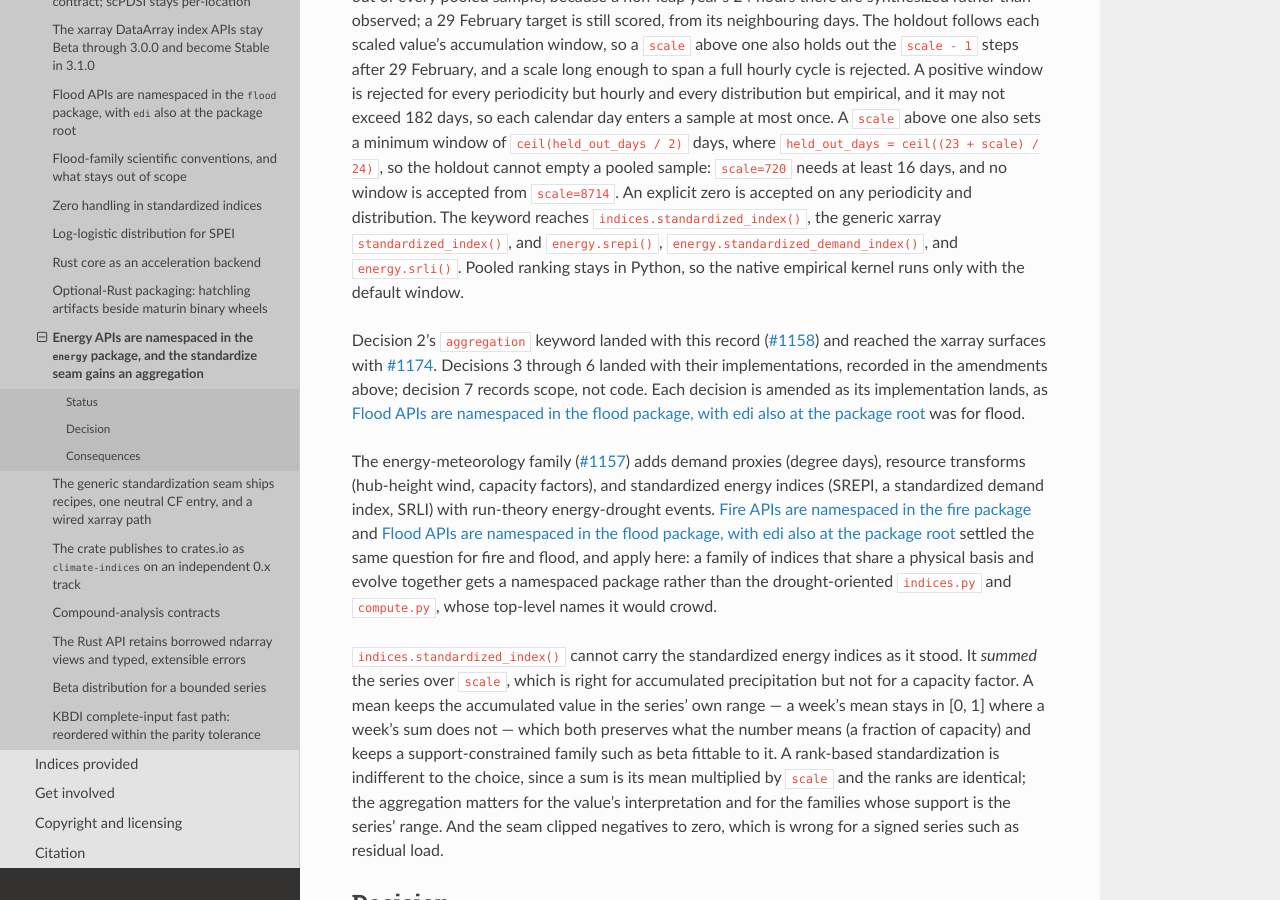
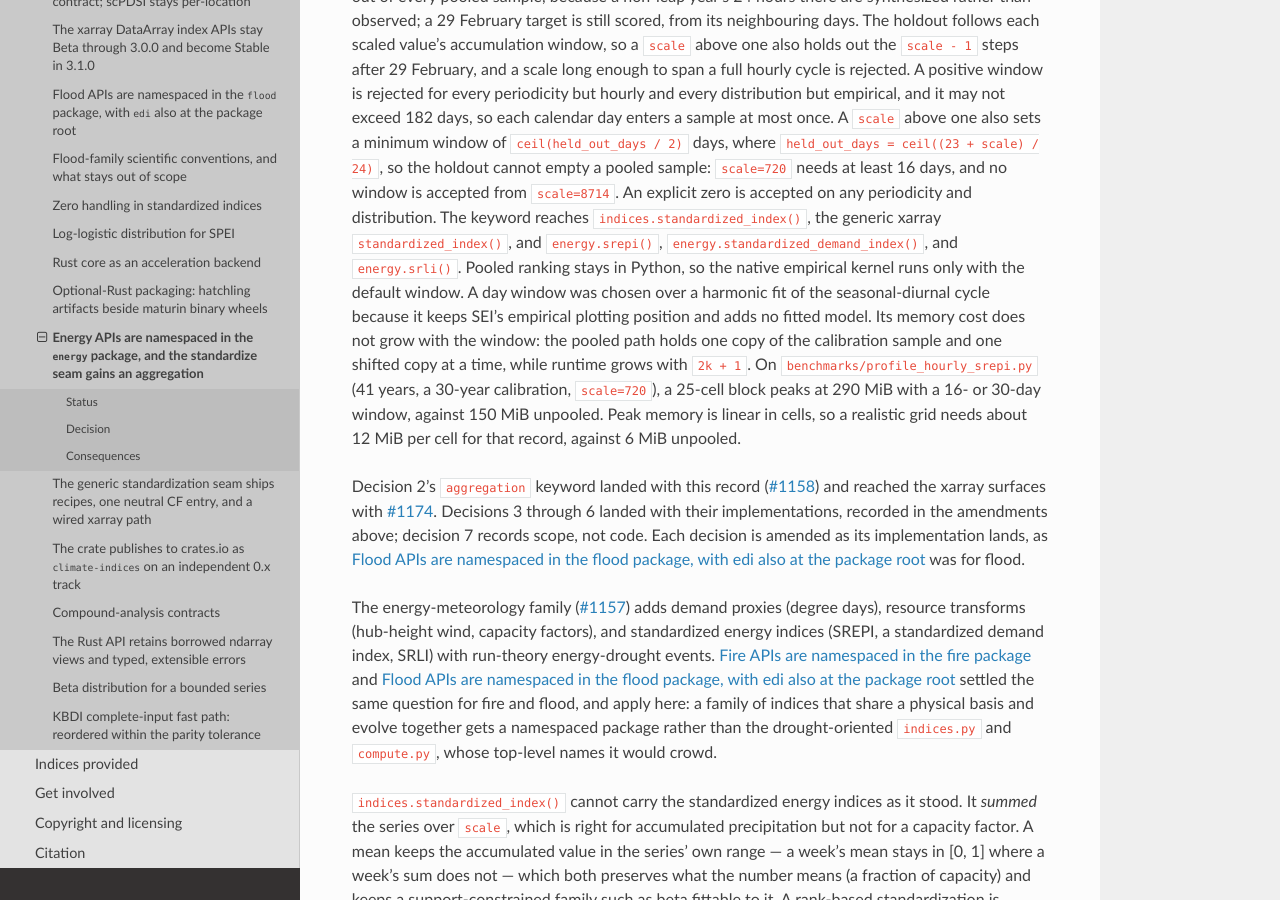
Before and after one commit to monocongo/climate_indices, a Sphinx documentation site: the page built from docs/adr/0019-energy-module-api-and-aggregation.md, in a window 1280 px wide and 900 px high, scrolled down 2167 px. Built offline with Sphinx 7.4.7 and the Read the Docs theme 3.1.0, drawn with Linux system fonts in a browser that asks for light colours.

Commit message:
docs(adr): address review finding — record the rejected harmonic fit and pooled memory cost
The #1407 design task names the pooling scheme (a day window or a harmonic
fit) and the memory cost on a realistic hourly grid. The ADR-0019 amendment
recorded neither, so record why the day window was chosen and the measured
peak memory, which is independent of the window and linear in cells.

Finding: discussion_r4432715557
Review-Anchor: https://github.com/monocongo/climate_indices/pull/1519#discussion_r4432715557

```diff
--- a/docs/adr/0019-energy-module-api-and-aggregation.md
+++ b/docs/adr/0019-energy-module-api-and-aggregation.md
@@ -113,7 +113,15 @@ explicit zero is accepted on any periodicity and
 distribution. The keyword reaches `indices.standardized_index()`, the generic xarray
 `standardized_index()`, and `energy.srepi()`,
 `energy.standardized_demand_index()`, and `energy.srli()`. Pooled ranking stays in
-Python, so the native empirical kernel runs only with the default window.
+Python, so the native empirical kernel runs only with the default window. A day window
+was chosen over a harmonic fit of the seasonal-diurnal cycle because it keeps SEI's
+empirical plotting position and adds no fitted model. Its memory cost does not grow
+with the window: the pooled path holds one copy of the calibration sample and one
+shifted copy at a time, while runtime grows with `2k + 1`. On
+`benchmarks/profile_hourly_srepi.py` (41 years, a 30-year calibration, `scale=720`),
+a 25-cell block peaks at 290 MiB with a 16- or 30-day window, against 150 MiB
+unpooled. Peak memory is linear in cells, so a realistic grid needs about 12 MiB per
+cell for that record, against 6 MiB unpooled.
 
 Decision 2's `aggregation` keyword landed with this record
 ([#1158](https://github.com/monocongo/climate_indices/issues/1158)) and reached the
```
